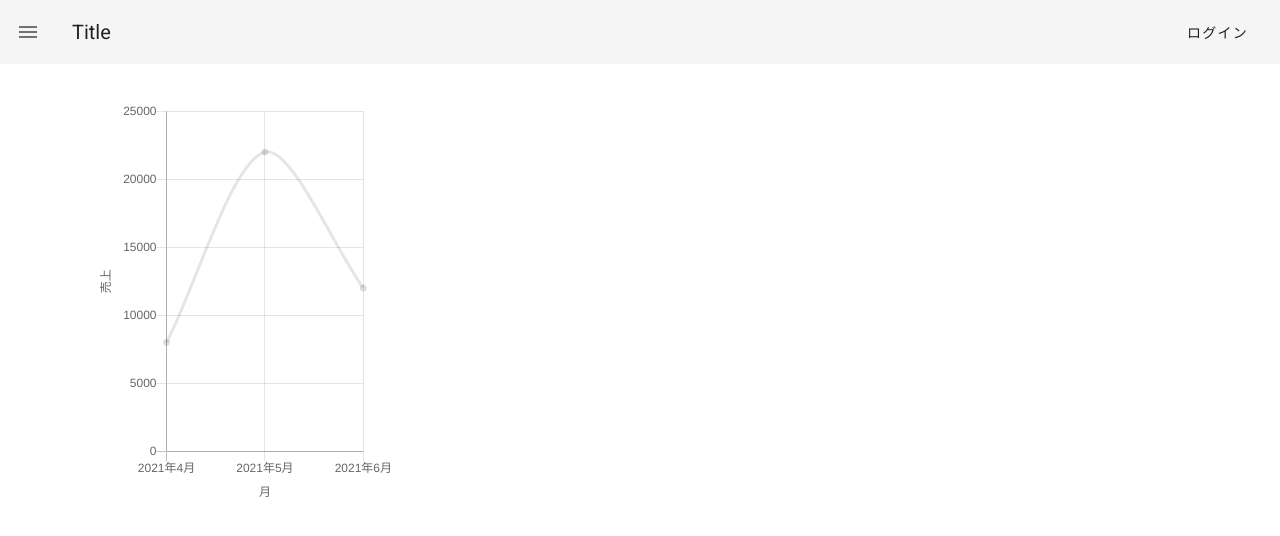
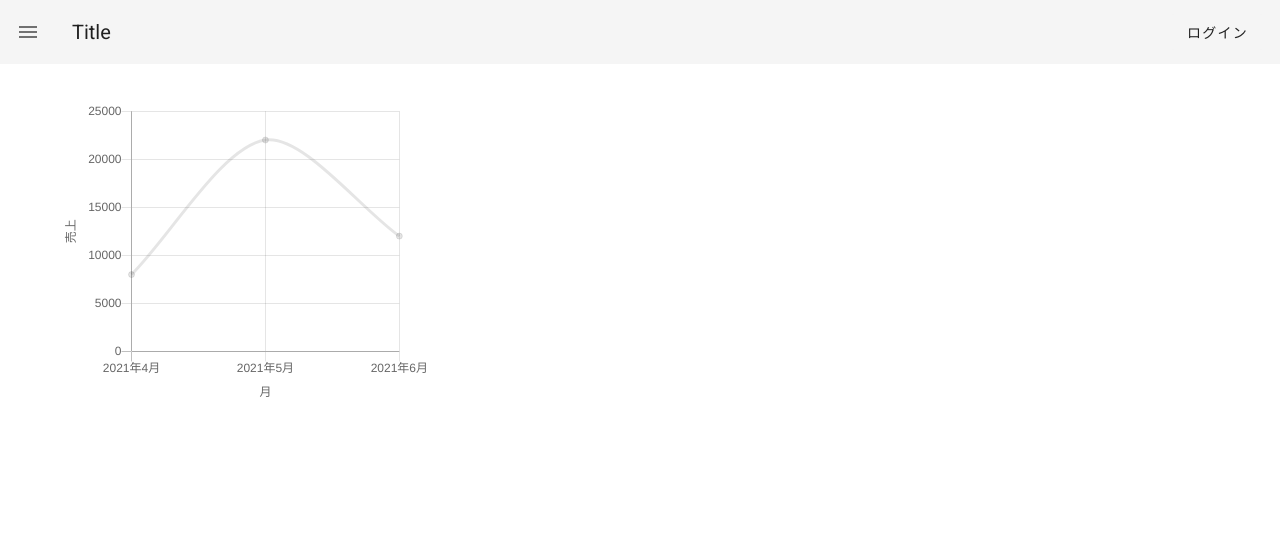
Before and after one commit to kokotakota/nuxt-learning, a Nuxt app: page /chart-v2 in a window 1280 px wide. Shown: the top 536 px of the page. Built offline with nearby package versions, Linux system fonts and the light colour scheme.

Commit message:
チャート修正

```diff
--- a/src/pages/chart-v2.vue
+++ b/src/pages/chart-v2.vue
@@ -10,7 +10,7 @@
         class="d-flex justify-center"
       >
         <!-- サイズはstyleで指定する -->
-        <LineChart style="width: 300px;" />
+        <LineChart style="height: 300px; width: 100%;" />
       </v-col>
     </v-row>
   </v-container>
```
